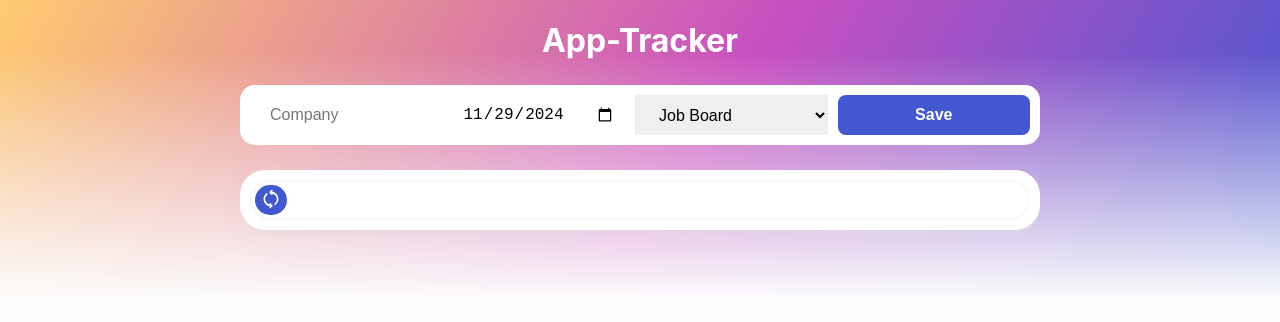
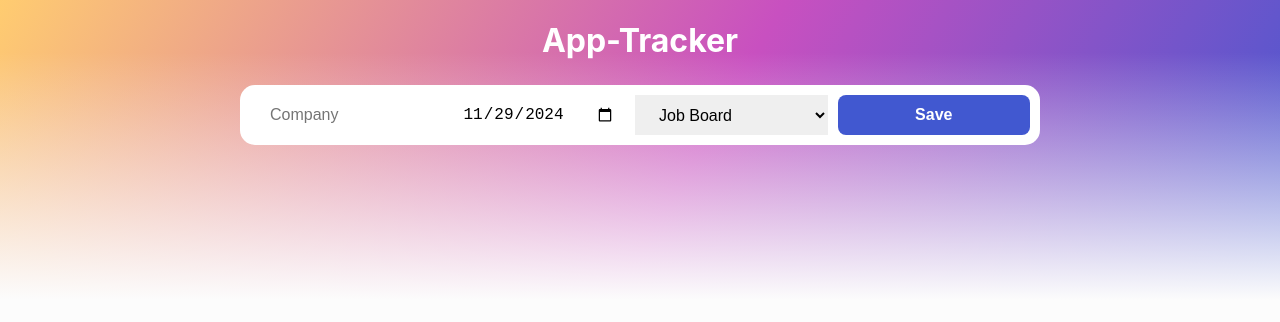
Before and after one commit to Alexbruce1/app-tracker, a React (Create React App) app: page / in a window 1280 px wide. Shown: the top 322 px of the page. Built offline with nearby package versions, Linux system fonts and the light colour scheme; no server answers; the database is empty.

Commit message:
Improve Job List conditional rendering to make more sense

```diff
--- a/src/App.js
+++ b/src/App.js
@@ -130,7 +130,9 @@ function App() {
         </form>
       </div>
 
-      <JobList jobList={jobList} getJobList={getJobList} />
+      {jobList.length > 0 && (
+        <JobList jobList={jobList} getJobList={getJobList} />
+      )}
 
       <div className="app-header-background"></div>
       <div className="app-header-fade"></div>
--- a/src/JobList.js
+++ b/src/JobList.js
@@ -25,14 +25,12 @@ function JobList({ jobList, getJobList }) {
         <button className="button-element job-search-refresh" onClick={getJobList}>
           <img className="job-search-icon refresh-button-icon" src={refresh} />
         </button>
-        {jobList.length > 0 && (
         <input
           ype="text"
           className="job-search-field"
           placeholder="Search"
           value={searchFieldText}
           onChange={handleTextInput}/>
-        )}
         {searchFieldText && searchFieldText.length && (
           <button className="job-search-clear-text">
             <img
@@ -41,13 +39,10 @@ function JobList({ jobList, getJobList }) {
               onClick={clearSearchField}/>
           </button>
         )}
-        {jobList.length > 0 && (
         <button className="job-search-submit button-element">
           <img src={search} className="job-search-icon filter-button-icon" />
         </button>
-        )}
       </div>
-      {jobList.length > 0 && (
       <div className="job-item-container">
         <div className="job-item-legend">
           <p>Company Name</p>
@@ -75,7 +70,6 @@ function JobList({ jobList, getJobList }) {
           })
         }
       </div>
-      )}
     </div>
   )
 }
```
Lines whose indentation alone changed are shown as unchanged.
